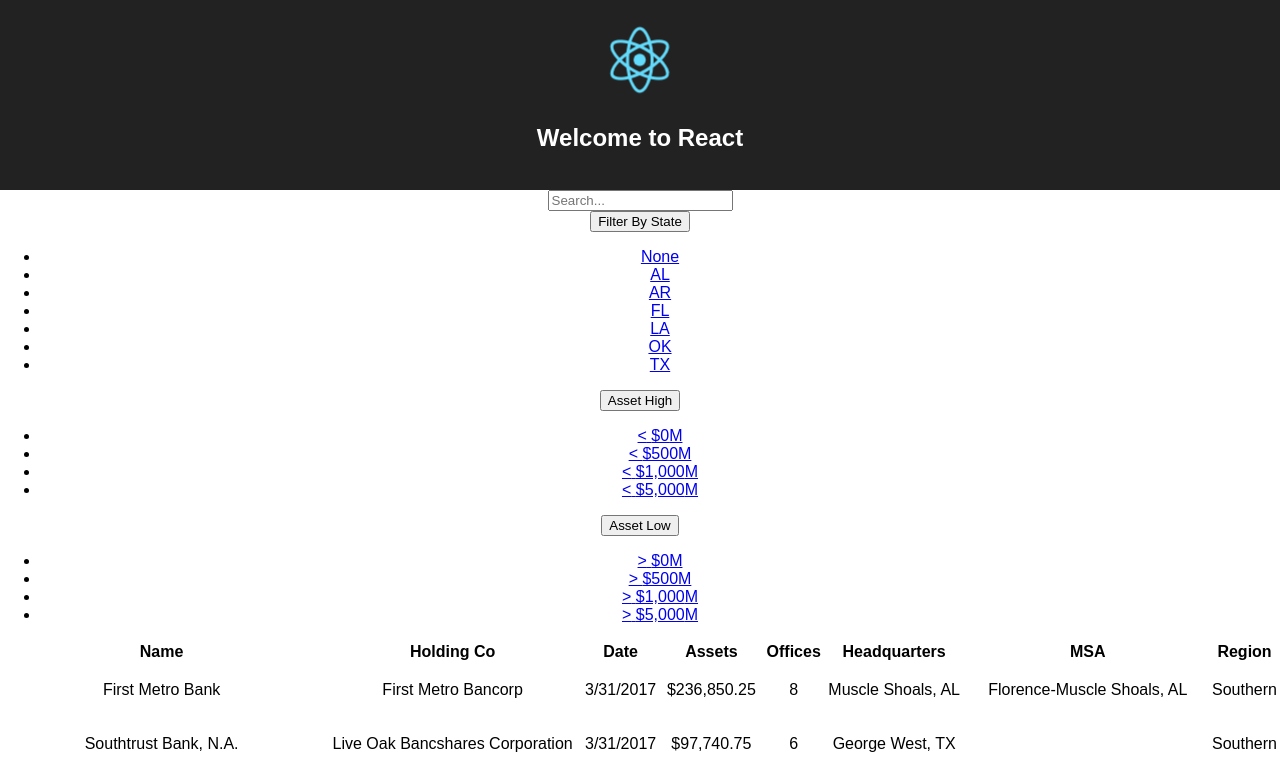
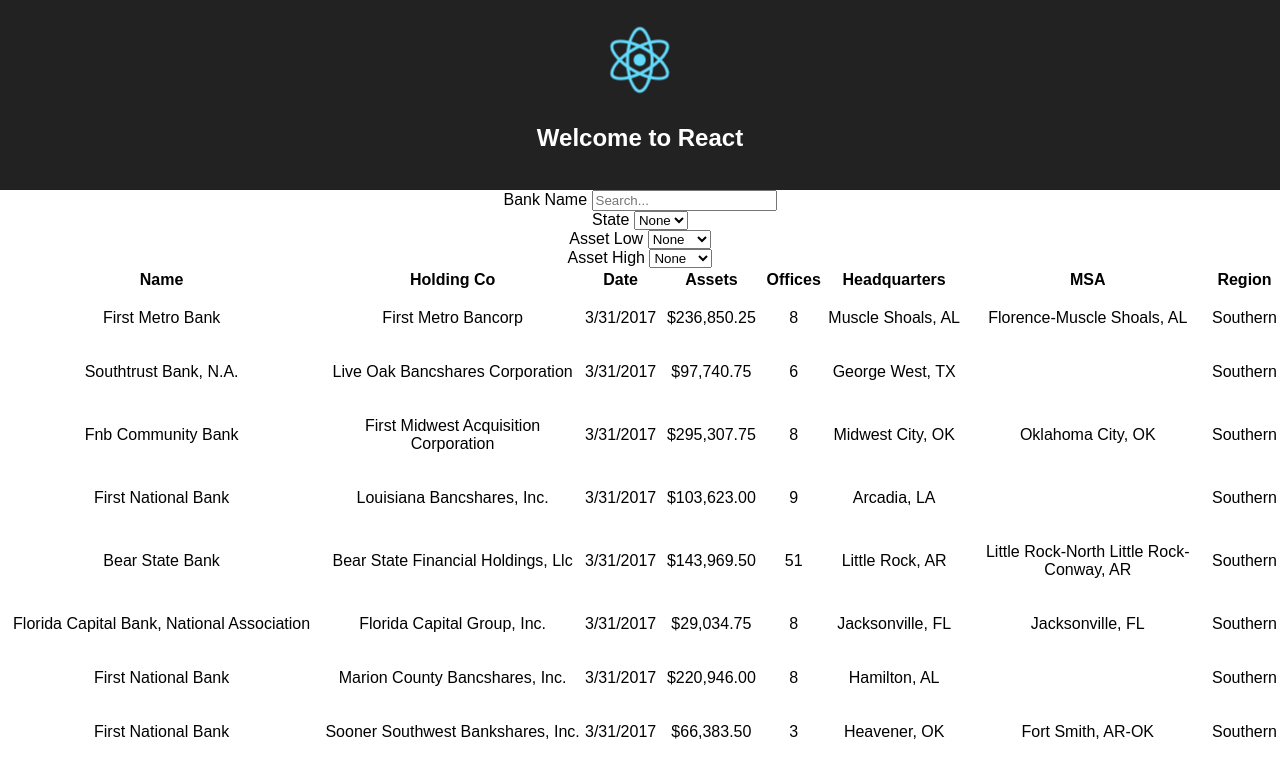
Before and after one commit to joshphiggins/bank-component, a React (Create React App) app: page / in a window 1280 px wide. Shown: the top 777 px of the page. Built offline with nearby package versions, Linux system fonts and the light colour scheme; the HTML template or start-up script is replaced by a standard one.

Commit message:
refactor as form-inline

```diff
--- a/src/components/AssetButton.js
+++ /dev/null
@@ -1,26 +0,0 @@
-import React from 'react';
-import { DropdownButton, MenuItem } from 'react-bootstrap';
-import { formatDollarsRounded } from '../helpers';
-
-function MenuItemFunc ({gtOrlt, key, value}){
-  return(
-    <MenuItem eventKey={key}>{gtOrlt} {formatDollarsRounded(value)}M</MenuItem>
-  )
-}
-
-function AssetButton ({valueArray, title, bsStyle, id, gtOrlt}){
-  return (
-    <DropdownButton title={title} bsStyle={bsStyle} id={id}>
-      {valueArray
-        .map(i =>
-          <MenuItemFunc
-          key={i}
-          gtOrlt={gtOrlt}
-          value={i}
-          //onSelect={}
-          />)}
-    </DropdownButton>
-  )
-}
-
-export default AssetButton;
--- /dev/null
+++ b/src/components/AssetSelect.js
@@ -0,0 +1,51 @@
+import React, { Component } from 'react';
+import { FormGroup, ControlLabel, FormControl } from 'react-bootstrap';
+import { formatDollarsRounded } from '../helpers';
+
+function AssetOptions ({gtOrlt, value}){
+  const parseBool = Number.isInteger(value)
+  const parseValue = parseBool ? formatDollarsRounded(value) : value
+  return(
+    /*<MenuItem key={key} eventKey={key}
+    onSelect={onSelect}>{gtOrlt} {formatDollarsRounded(value)}M</MenuItem>*/
+    <option value={value}>{parseValue}</option>
+  )
+}
+
+class AssetSelect extends Component {
+  constructor(props){
+    super(props);
+    this.handleChange = this.handleChange.bind(this);
+  }
+
+  handleChange = (event) => {
+    let value = event.target.value
+    let none = value === 'None';
+    let filterValue = none ? "" : value
+    this.props.onFilterAsset(filterValue, this.props.filterState)
+  }
+
+  render () {
+  const {valueArray} = this.props
+  // const updateValueArray = valueArray.map((item) => {return formatDollarsRounded(item);})
+  valueArray.unshift("None")
+    return (
+      <FormGroup controlId={this.props.controlId}>
+        <ControlLabel>{this.props.label}</ControlLabel>
+        {' '}
+        <FormControl componentClass="select"
+          placeholder="select" onChange={this.handleChange}>
+            {valueArray.map((item, index) =>
+              <AssetOptions
+                key={index}
+                gtOrlt={this.props.gtOrlt}
+                value={item}
+              />
+            )}
+        </FormControl>
+      </FormGroup>
+    )
+  }
+}
+
+export default AssetSelect;
--- a/src/components/BankSearch.js
+++ b/src/components/BankSearch.js
@@ -1,10 +1,10 @@
 import React, { Component } from 'react';
 import PropTypes from 'prop-types';
-import UsStateButton from './StateForm';
-import AssetButton from './AssetButton';
+import UsStateSelect from './StateForm';
+import AssetSelect from './AssetSelect';
 import BankTable from './BankTable';
 import SearchBar from './SearchBar';
-import { ButtonToolbar } from 'react-bootstrap';
+import { Form, FormGroup } from 'react-bootstrap';
 
 class FilterableBankTable extends Component {
   constructor(props) {
@@ -41,14 +41,24 @@ class FilterableBankTable extends Component {
     ["filterText", "filterUsState", "filterAssetHigh", "filterAssetLow"]
       .forEach((filterBy) => {
       let filterValue = state[filterBy];
-      let filterByKey = {filterText: 'name', filterUsState: 'state'}
+      let filterByKey = {filterText: 'name', filterUsState: 'state',
+                        filterAssetHigh: 'asset', filterAssetLow: 'asset'}
       let filterObj = filterByKey[filterBy];
       if(filterValue){
         filteredItems = filteredItems.filter((item) => {
           if(filterBy === "filterText"){
             return item[filterObj].toLowerCase().search(
               filterValue.toLowerCase()) !== -1;
-          } else {
+          }
+          if(filterBy === "filterAssetHigh"){
+            let convertItem = this.state.filterAssetHigh * 1000;
+            return item[filterObj] <= convertItem
+          }
+          if(filterBy === "filterAssetLow"){
+            let convertItem = this.state.filterAssetLow * 1000;
+            return item[filterObj] >= convertItem
+          }
+          else {
             return item[filterObj] === filterValue;
           }
         });
@@ -58,35 +68,38 @@ class FilterableBankTable extends Component {
     return (
       <div className="container-fluid">
         <div className="col-lg-6">
-          <form>
+          <Form inline>
+            <FormGroup controlId="formBankSearch">
               <SearchBar
                 filterText={this.state.filterText}
                 onFilterTextInput={this.filterItems}
               />
-          </form>
-        </div>
-        <div className="col-lg-4">
-          <ButtonToolbar>
-            <UsStateButton
+            </FormGroup>
+            {' '}
+            <UsStateSelect
               bks={this.state.bks}
               filterUsState={this.state.filterUsState}
               onFilterUsState={this.filterItems}
             />
-          <AssetButton
+            {' '}
+            <AssetSelect
+              controlId="formAssetLow"
               valueArray={[0, 500, 1000, 5000]}
-            title="Asset High"
-            bsStyle="default"
-            id="asset-high-button"
+              label="Asset Low"
+              gtOrlt="&gt;"
+              onFilterAsset={this.filterItems}
+              filterState="filterAssetLow"
+            />
+            {' '}
+            <AssetSelect
+              controlId="formAssetHigh"
+              valueArray={[0, 500, 1000, 5000]}
+              label="Asset High"
               gtOrlt="&lt;"
+              onFilterAsset={this.filterItems}
+              filterState="filterAssetHigh"
             />
-          <AssetButton
-            valueArray={[0, 500, 1000, 5000]}
-            title="Asset Low"
-            bsStyle="default"
-            id="asset-low-button"
-            gtOrlt="&gt;"
-          />
-          </ButtonToolbar>
+          </Form>
         </div>
         <BankTable
         bks={filteredItems}
--- a/src/components/SearchBar.js
+++ b/src/components/SearchBar.js
@@ -1,4 +1,5 @@
 import React, { Component } from 'react';
+import {FormGroup, ControlLabel, FormControl } from 'react-bootstrap';
 
 
 class SearchBar extends Component {
@@ -13,13 +14,17 @@ class SearchBar extends Component {
 
   render () {
     return (
-        <input
+        <FormGroup controlId="formSearch">
+          <ControlLabel>Bank Name</ControlLabel>
+            {' '}
+            <FormControl
               type="text"
               className="form-control"
               placeholder="Search..."
               value={this.props.filterText}
               onChange={this.handelChange}
             />
+        </FormGroup>
     )
   }
 }
--- a/src/components/StateForm.js
+++ b/src/components/StateForm.js
@@ -1,27 +1,23 @@
 import React, { Component } from 'react';
-import { DropdownButton, MenuItem } from 'react-bootstrap';
+import { ControlLabel, FormGroup, FormControl } from 'react-bootstrap';
 
-function UsStateOptions ({ usState, onSelect }){
+function UsStateOptions ({ usState }){
   return (
-    <MenuItem eventKey={ usState } onSelect={onSelect}>{ usState }</MenuItem>
+    <option value={usState}>{usState}</option>
   )
 }
 
-class UsStateButton extends Component{
+class UsStateSelecto extends Component{
   constructor(props){
     super(props);
     this.handleChange = this.handleChange.bind(this);
-    this.state = {
-      usStateTitle: 'Filter By State'
-    }
   }
 
   handleChange(event){
-    let none = event === 'None';
-    let filterBy = none ? "Filter By State" : `Filtered by ${event}`
-    let value = none ? "" : event
-    this.props.onFilterUsState(value, "filterUsState");
-    this.setState({usStateTitle: filterBy})
+    let value = event.target.value
+    let none = value === 'None';
+    let filterValue = none ? "" : value
+    this.props.onFilterUsState(filterValue, "filterUsState");
 
   }
   render () {
@@ -31,22 +27,24 @@ class UsStateButton extends Component{
     uniqueUsStates.unshift("None")
     let usStateRows = [];
     uniqueUsStates.forEach((usState) => {
-      usStateRows.push(<UsStateOptions
-        key={usState} eventKey={usState}
-        usState={usState} onSelect={this.handleChange}
+      usStateRows.push(
+        <UsStateOptions
+          key={usState}
+          usState={usState}
         />)
     });
     return (
-          <DropdownButton
-            title={this.state.usStateTitle}
-            bsStyle="default"
-            id="dropdown-state"
-            >
-            {usStateRows}
-          </DropdownButton>
+          <FormGroup controlId="formStateSelect">
+            <ControlLabel>State</ControlLabel>
+            {' '}
+            <FormControl componentClass="select"
+              placeholder="select" onChange={this.handleChange}>
+                { usStateRows }
+            </FormControl>
+          </FormGroup>
 
     );
   }
 }
 
-export default UsStateButton;
+export default UsStateSelecto;
```
Lines whose indentation alone changed are shown as unchanged.
